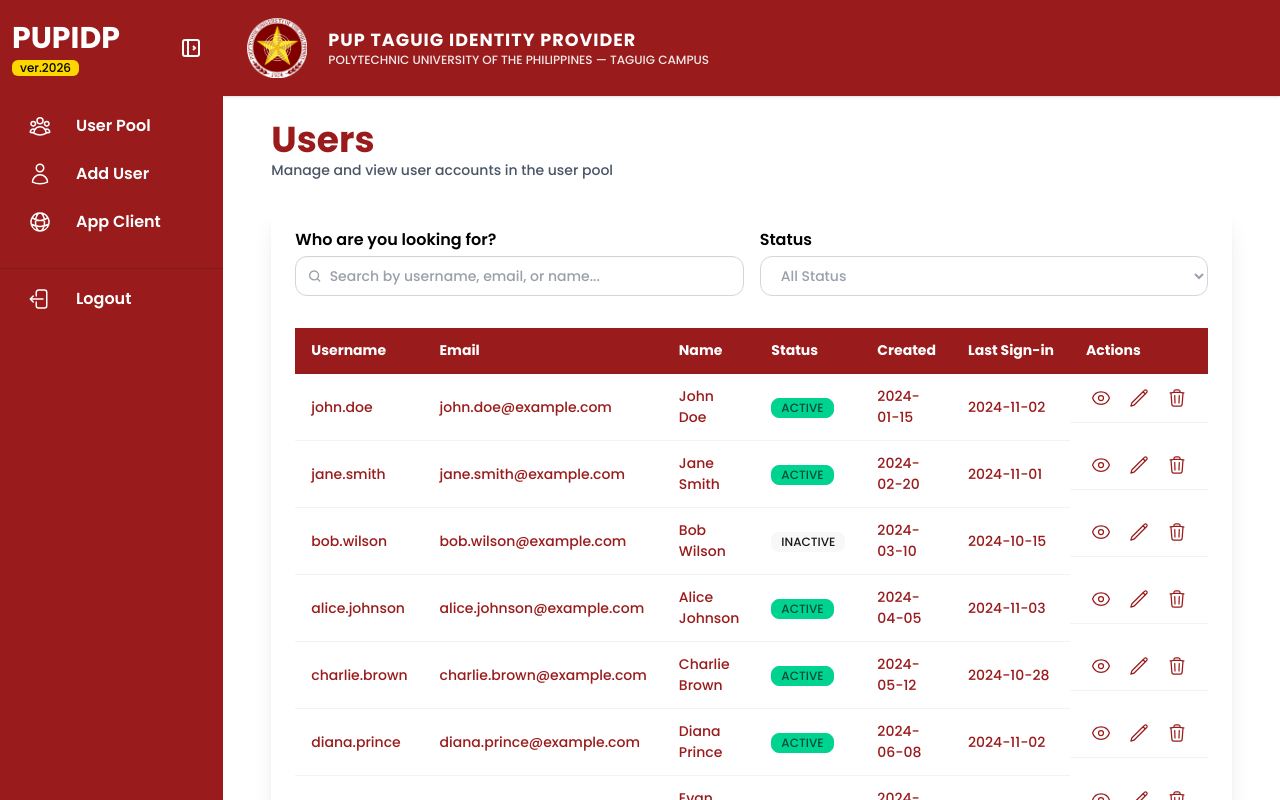
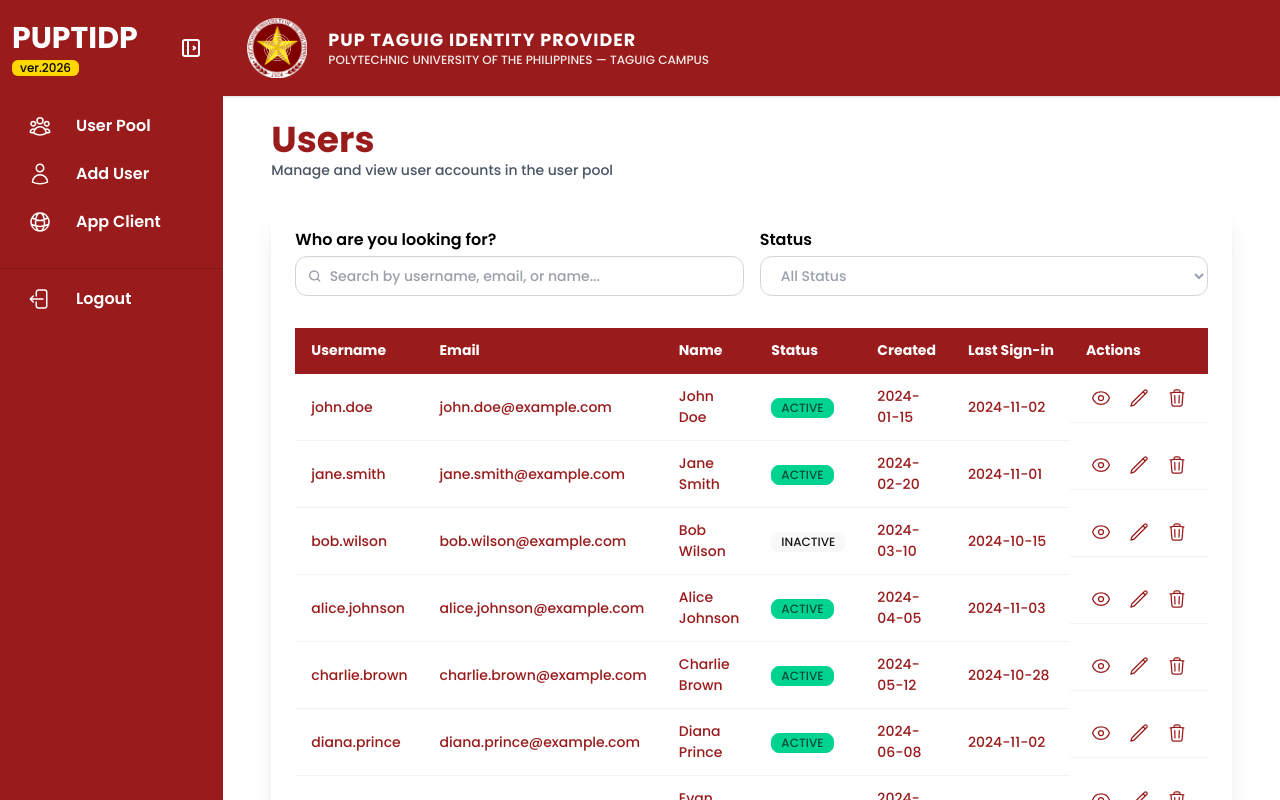
Before and after one commit to efondo-aaronkyle/Identity-Provider-and-One-Portal, a React (Vite) app: page /idp/user-pool in a window 1280 px wide. Both pictures are taken after a click on the button 32 px from the left and 48 px from the top of the page. Shown: the top 800 px of the page. Built offline with nearby package versions, Linux system fonts and the light colour scheme.

Commit message:
fix title in sidebar

```diff
--- a/src/features/idp/components/Sidebar.jsx
+++ b/src/features/idp/components/Sidebar.jsx
@@ -31,7 +31,7 @@
       <div className="h-24 px-3 flex items-center">
         <div className="flex items-center justify-between w-full">
           <div className="flex flex-col items-start overflow-hidden">
-            <h1 className={`text-white text-3xl font-bold transition-all duration-300 ${isOpen ? "opacity-100 translate-x-0" : "opacity-0 -translate-x-4"}`}>PUPIDP</h1>
+            <h1 className={`text-white text-3xl font-bold transition-all duration-300 ${isOpen ? "opacity-100 translate-x-0" : "opacity-0 -translate-x-4"}`}>PUPTIDP</h1>
             <span className={`inline-flex bg-[#ffd700] text-black mt-1 px-2 rounded-md text-xs transition-all duration-300 ${isOpen ? "opacity-100 translate-x-0" : "opacity-0 -translate-x-4"}`}>ver.2026</span>
           </div>
           <button type="button" className="p-2 rounded-full hover:bg-red-900 text-white shrink-0" onClick={toggleSidebar}>
```
